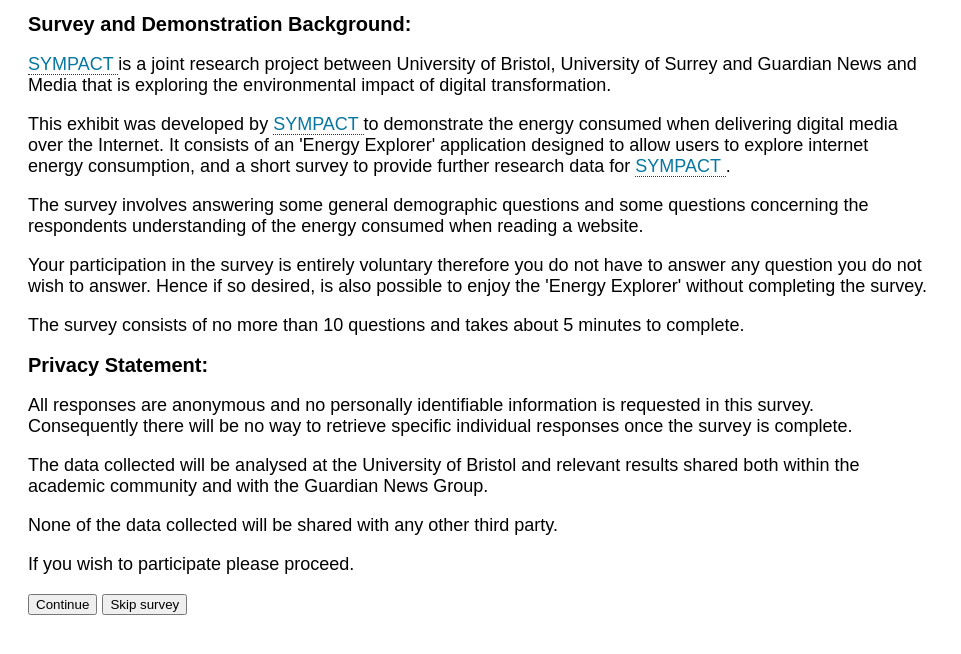
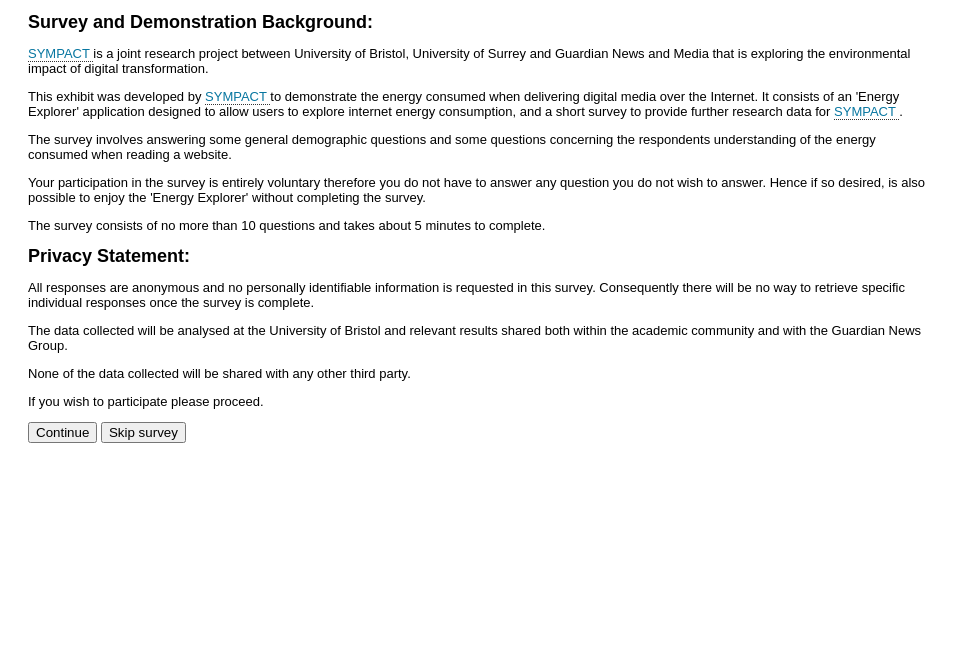
Before and after one commit to dschien/openday, a Django app: page / in a window 1280 px wide. Shown: the part 98-752 px from the top of the page, without its empty margins (0-961 px from the left). Run offline with Django 3.2, Linux system fonts and the light colour scheme; parts of the project's set-up code (start-up, migrations or seed data) failed here and were passed over; some web fonts are replaced.

Commit message:
smaller fonts

```diff
--- a/static/style.css
+++ b/static/style.css
@@ -178,13 +178,13 @@
 	font-size: 14px;
 }
 #about p {
+	font-size: 13px;
+}
+#about h1 {
 	font-size: 18px;
 }
-#about h1 {
-	font-size: 20px;
-}
 #start p {
-	font-size: 15px;
+	font-size: 13px;
 }
 #blurb p {
 	font-size: 12px;
```
